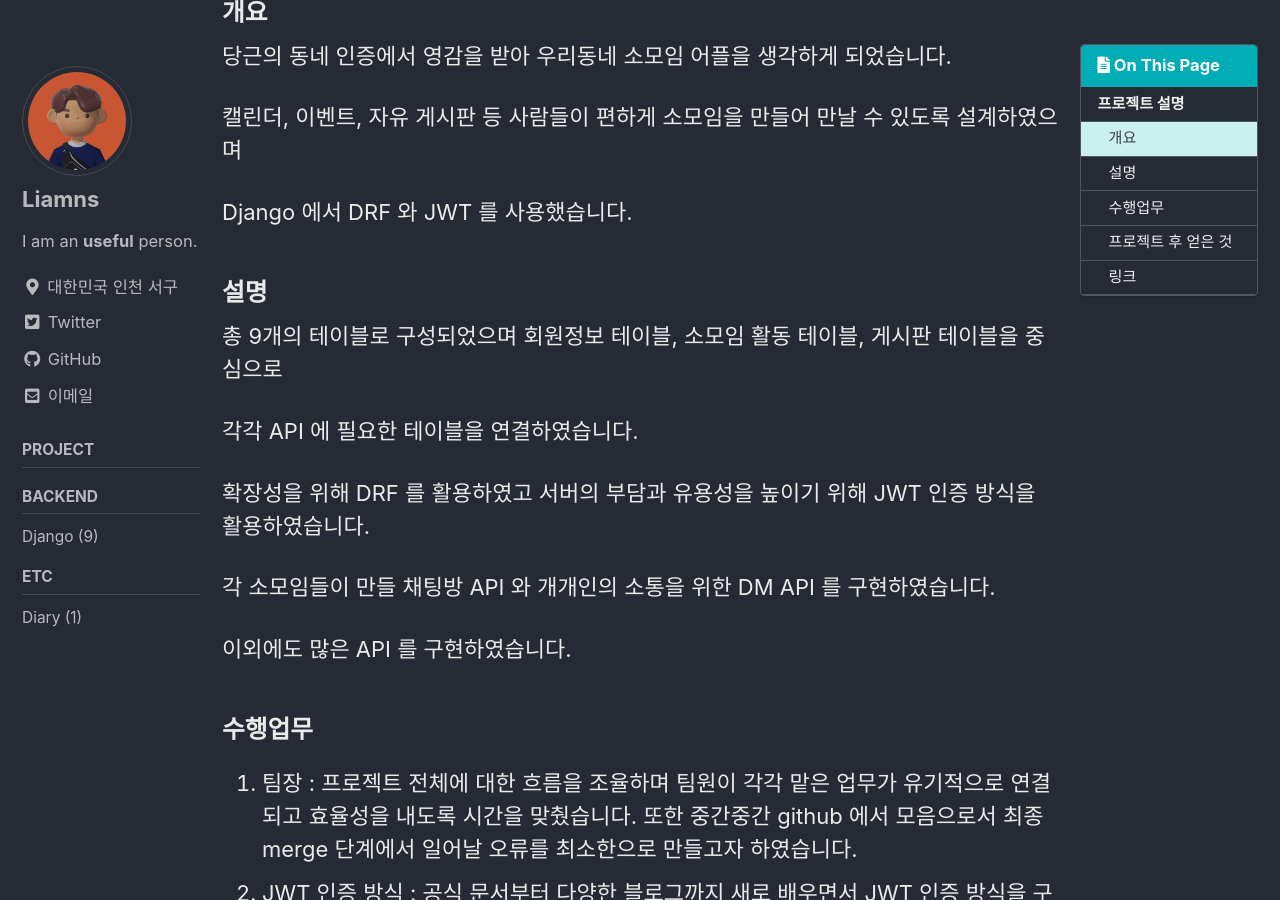
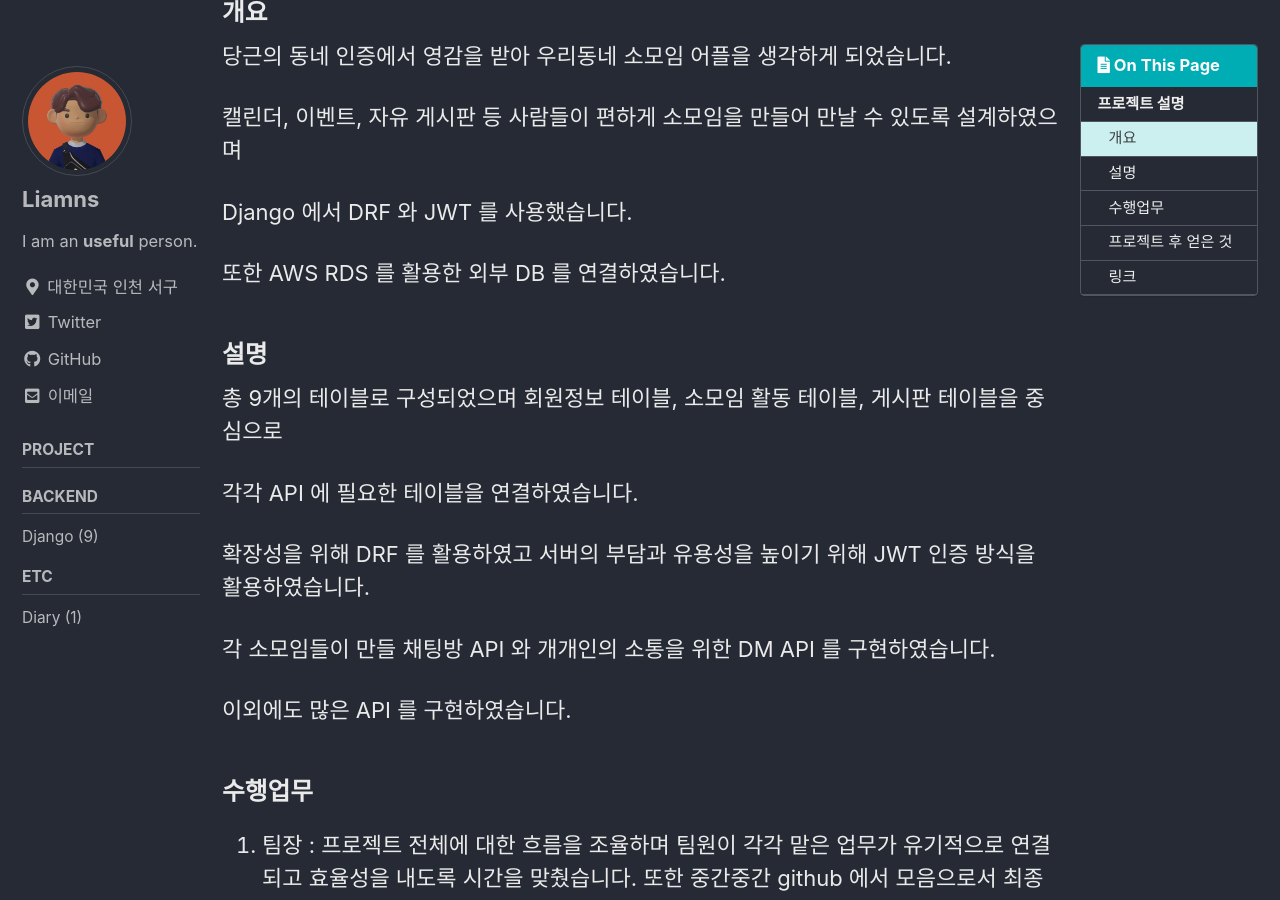
Before and after one commit to Liamns/liamns.github.io, a Jekyll site: the page built from _posts/2023-02-20-project_04.md, in a window 1280 px wide and 900 px high, scrolled down 417 px. Built offline with Jekyll 4.4.1, drawn with Linux system fonts in a browser that asks for light colours; cached includes are drawn as plain includes; comment, search, counter and statistics services are not loaded.

Commit message:
Update 2023-02-20-project_04.md

```diff
--- a/_posts/2023-02-20-project_04.md
+++ b/_posts/2023-02-20-project_04.md
@@ -22,6 +22,8 @@ toc_sticky: true
 캘린더, 이벤트, 자유 게시판 등 사람들이 편하게 소모임을 만들어 만날 수 있도록 설계하였으며
 
 Django 에서 DRF 와 JWT 를 사용했습니다.
+
+또한 AWS RDS 를 활용한 외부 DB 를 연결하였습니다.
 
 ### 설명
 
```
